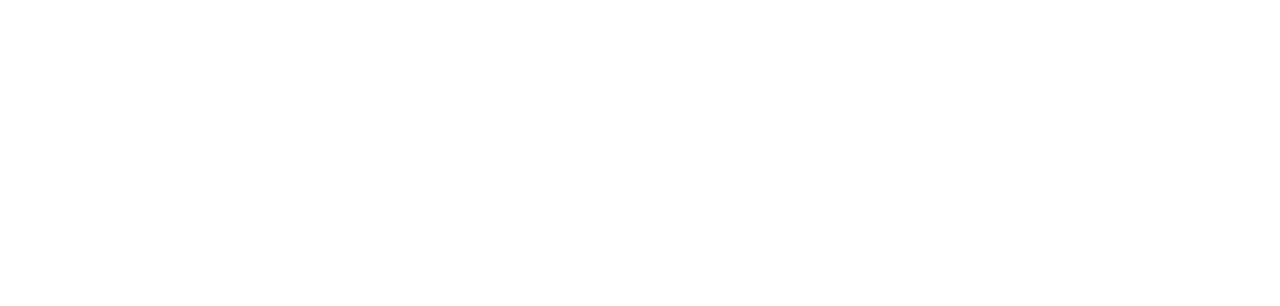
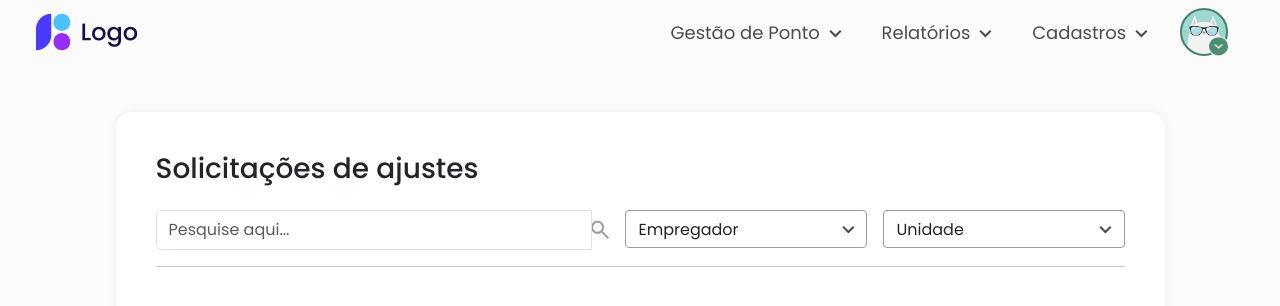
Before and after one commit to Icaro-Carvalho/FRONT-END-EQUILIBRIO, an Angular app: page /solicitacoes-ajustes in a window 1280 px wide. Before the commit this address led to /. Shown: the top 306 px of the page. Built offline with nearby package versions, Linux system fonts and the light colour scheme.

Commit message:
Inicio do desenvolvimento da tela de solitações de ajustes

```diff
--- a/src/app/app.component.html
+++ b/src/app/app.component.html
@@ -1 +1,2 @@
+<app-header></app-header>
 <router-outlet />
--- a/src/app/app.component.ts
+++ b/src/app/app.component.ts
@@ -1,10 +1,11 @@
 import { Component } from '@angular/core';
 import { RouterOutlet } from '@angular/router';
+import { HeaderComponent } from "./estruturas/header/header.component";
 
 @Component({
   selector: 'app-root',
   standalone: true,
-  imports: [RouterOutlet],
+  imports: [RouterOutlet, HeaderComponent],
   templateUrl: './app.component.html',
   styleUrl: './app.component.css'
 })
--- a/src/app/app.routes.ts
+++ b/src/app/app.routes.ts
@@ -2,10 +2,11 @@
 import { LoginComponent } from './paginas/login/login.component';
 import { TrocarSenhaComponent } from './paginas/trocar-senha/trocar-senha.component';
 import { HeaderComponent } from './estruturas/header/header.component';
+import { SolicitacoesAjustesComponent } from './paginas/solicitacoes-ajustes/solicitacoes-ajustes.component';
 
 
 export const routes: Routes = [
     {path: 'login', component: LoginComponent},
     {path: 'trocar-senha', component: TrocarSenhaComponent},
-    {path: 'header', component: HeaderComponent}
+    {path: 'solicitacoes-ajustes', component: SolicitacoesAjustesComponent}
 ];
--- /dev/null
+++ b/src/app/paginas/solicitacoes-ajustes/solicitacoes-ajustes.component.css
@@ -0,0 +1,59 @@
+
+.fundo-quadrado{
+    background-color: #FFFFFF;
+    width: 1049px;
+    height: 549px;
+    border-radius: 1rem;
+    margin-left: auto;
+    margin-right: auto;
+    margin-top: 3rem;
+    box-shadow: 0 0 10px  rgba(122, 122, 122, 0.1);
+    padding: 0;
+
+}
+
+h1 {
+    font-size: 28px;
+    margin-top: 40px;
+    margin-left: 40px;
+    margin-bottom: 24px;
+}
+
+hr{
+    margin-left: 40px;
+    margin-right: 40px;
+
+}
+
+/* Estilos do Input */
+
+.input-group{
+    width: 453px;
+    height: 40px;
+    border-radius: 4px;
+    margin-left: 40px;
+    margin-right: 1rem;
+}
+
+/* Estilos do dropdown */
+
+.dropdown{
+    width: 242px;
+    height: 38px;
+    border: 1px solid #9B9B9B ;
+    border-radius: 4px;
+    color: #9B9B9B;
+    margin-right: 1rem;
+}
+
+.dropdown-toggle::after {
+    display: none;
+}
+
+.seta-dropdown {
+    margin-left: 6.2rem;
+}
+
+.seta-dropdown-unidade{
+    margin-left: 8.2rem;
+}
--- /dev/null
+++ b/src/app/paginas/solicitacoes-ajustes/solicitacoes-ajustes.component.html
@@ -0,0 +1,44 @@
+
+<div class="container">
+    <div class="row min-vh-100">
+
+    <div class="fundo-quadrado">
+        <div>
+            <h1>Solicitações de ajustes</h1>
+        </div>
+        <div class="d-flex align-items-start">
+            <div class="input-group">
+                <input type="text" class="form-control" placeholder="Pesquise aqui..." aria-label="Recipient's username" aria-describedby="button-addon2">
+                <img src="assets/search.svg" alt="Seta do dropdown" class="seta-dropdown">
+            </div>
+            <div class="dropdown">
+                <button class="btn dropdown-toggle" type="button" id="dropdownMenuButton" data-toggle="dropdown" aria-haspopup="true" aria-expanded="false">
+                  Empregador
+                  <img src="assets/seta-dropdown.svg" alt="Seta do dropdown" class="seta-dropdown">
+                </button>
+                <div class="dropdown-menu" aria-labelledby="dropdownMenuButton">
+                  <a class="dropdown-item" href="#">Action</a>
+                  <a class="dropdown-item" href="#">Another action</a>
+                  <a class="dropdown-item" href="#">Something else here</a>
+                </div>
+            </div>
+            <div class="dropdown">
+                <button class="btn dropdown-toggle" type="button" id="dropdownMenuButton" data-toggle="dropdown" aria-haspopup="true" aria-expanded="false">
+                  Unidade
+                  <img src="assets/seta-dropdown.svg" alt="Seta do dropdown" class="seta-dropdown-unidade">
+                </button>
+                <div class="dropdown-menu" aria-labelledby="dropdownMenuButton">
+                  <a class="dropdown-item" href="#">Action</a>
+                  <a class="dropdown-item" href="#">Another action</a>
+                  <a class="dropdown-item" href="#">Something else here</a>
+                </div>
+            </div>
+
+        </div>
+
+        <hr>
+
+    </div>
+    </div>
+
+</div>
```
Also changed, not shown: src/app/paginas/solicitacoes-ajustes/solicitacoes-ajustes.component.ts (added, +12 -0 lines), public/assets/search.svg (added), src/app/estruturas/header/header.component.css (line endings or trailing spaces), 1 other file (tests, documents, lock files or other folders).
